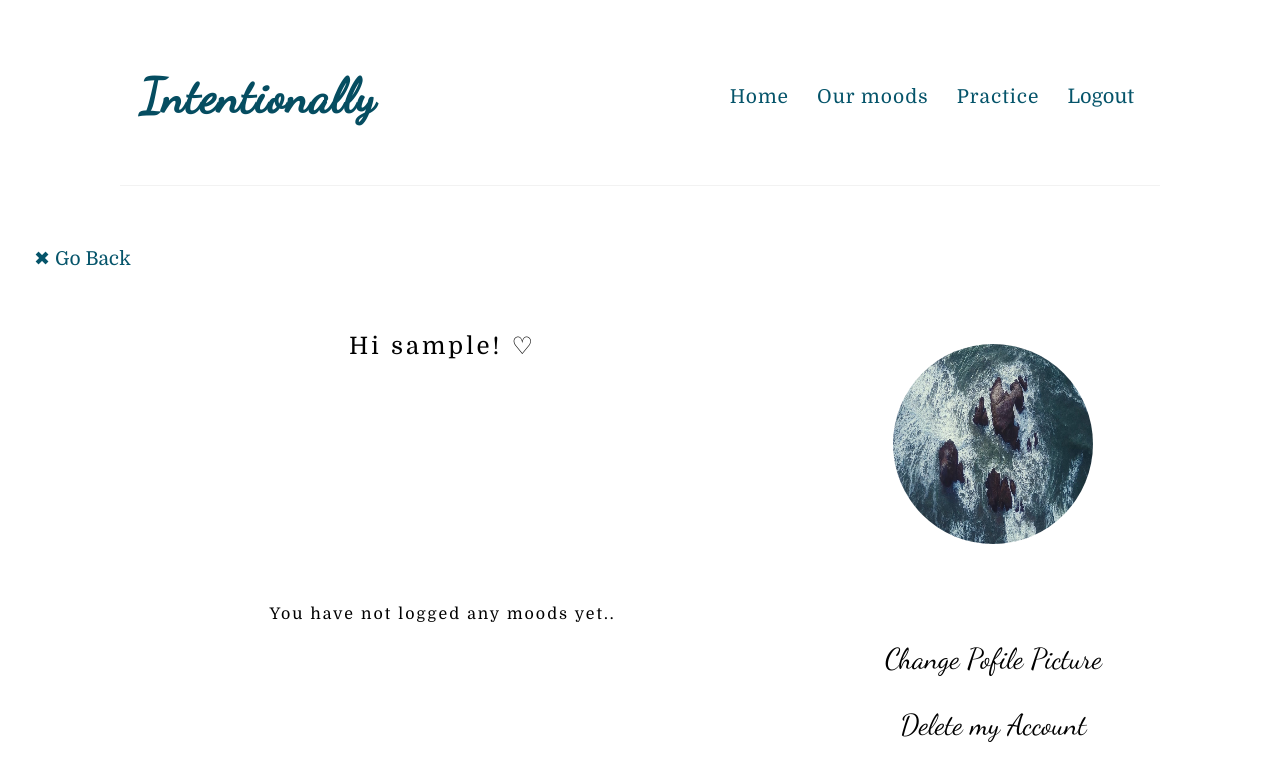
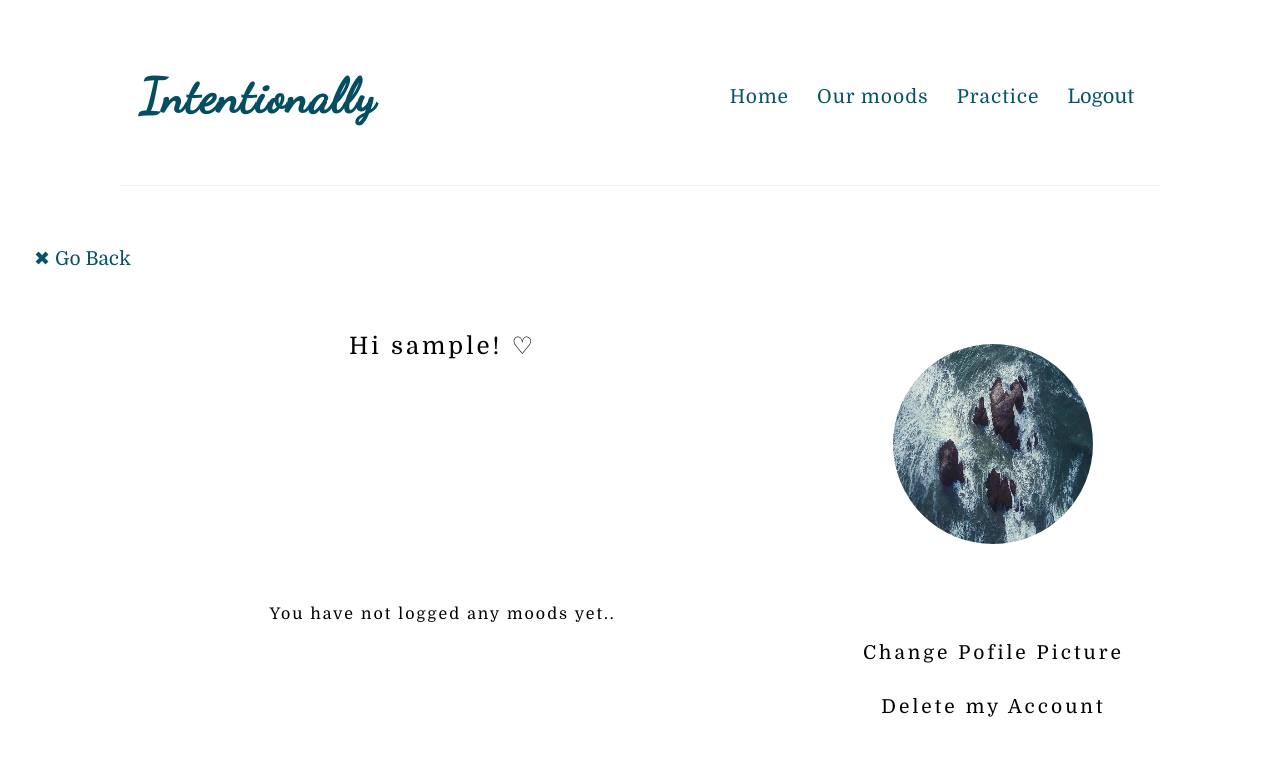
Before and after one commit to violacaroline/intentionally-frontend-react, a React (Create React App) app in the folder intention-app/: page /my-practice in a window 1280 px wide. Shown: the top 780 px of the page. Built offline with nearby package versions, Linux system fonts and the light colour scheme; no server answers; sample sign-in values are in the browser's storage.

Commit message:
Change button styles on my-practice page

```diff
--- a/intention-app/src/index.css
+++ b/intention-app/src/index.css
@@ -440,8 +440,9 @@ input {
 
 .my-practice-image button {
   display: block;
-  font-family: Dancing Script;
-  font-size: 1.8em;
+  font-family: Domine;
+  font-size: 1.2em;
+  letter-spacing: 3px;
   background-color: white;
   border: none;
   white-space: nowrap;
```
